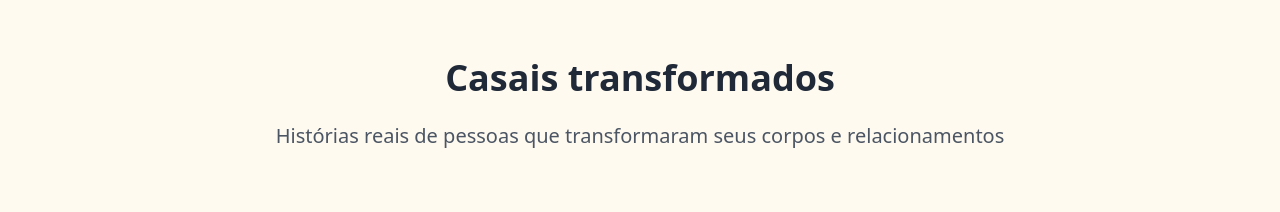
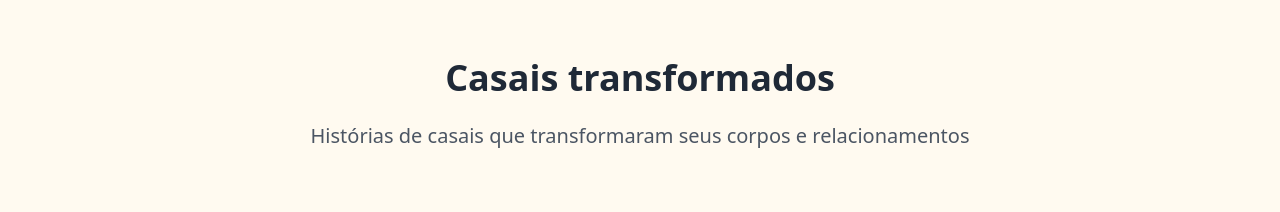
Before and after one commit to FitLove25/Fitloveapp, a React (Vite) app: page / in a window 1280 px wide. Shown: the part 4000-4212 px from the top of the page. Built offline with nearby package versions, Linux system fonts and the light colour scheme; grey boxes are pictures that could not be loaded.

Commit message:
Update CoupleStories.tsx

```diff
--- a/src/components/CoupleStories.tsx
+++ b/src/components/CoupleStories.tsx
@@ -52,7 +52,7 @@ const CoupleStories = () => {
         <div className="max-w-5xl mx-auto text-center mb-16">
           <h2 className="text-4xl font-bold mb-6 text-gray-800">Casais transformados</h2>
           <p className="text-xl text-gray-600">
-            Histórias reais de pessoas que transformaram seus corpos e relacionamentos
+            Histórias de casais que transformaram seus corpos e relacionamentos
           </p>
         </div>
 
@@ -69,7 +69,7 @@ const CoupleStories = () => {
 
           {/* Couple 2 */}
           <CoupleCard
-            image="https://i.pinimg.com/736x/47/fe/4c/47fe4cf7e61b8984dd7912e490e1c4ff.jpg"
+            image="https://i.pinimg.com/736x/53/2a/99/532a99bb9f1ddf11e6541e4dbcf707e1.jpg"
             testimonial="Procurávamos algo que pudéssemos fazer juntas, e o FITLOVE foi perfeito. Além de nos aproximar, nos ajudou a criar uma rotina saudável sem precisar de academia. Perdemos 5kg juntas em 30 dias!"
             names="Renata e Camila"
             ages="42 e 40 anos"
```
